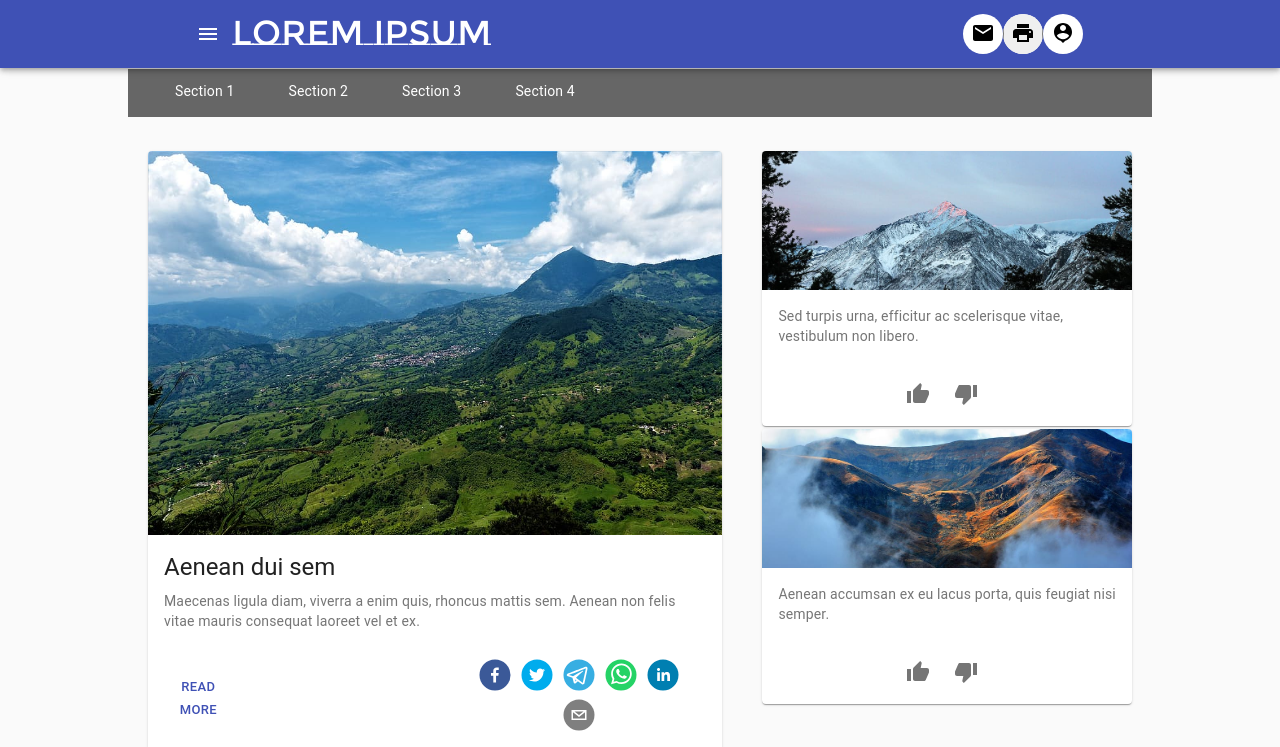
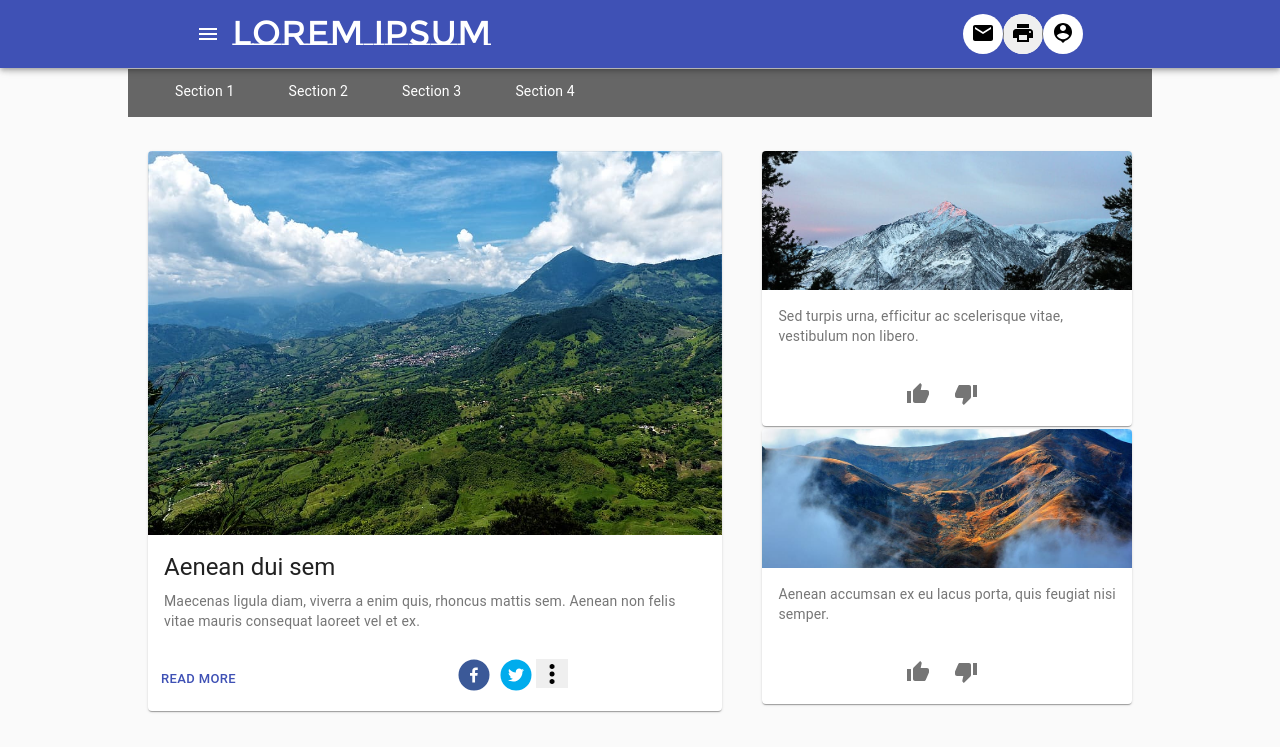
Before and after one commit to CodeRory/news, a React (Create React App) app: page / in a window 1280 px wide. Shown: the top 747 px of the page. Built offline with nearby package versions, Linux system fonts and the light colour scheme.

Commit message:
more changes

```diff
--- a/src/components/Share/Share.css
+++ b/src/components/Share/Share.css
@@ -1,3 +1,19 @@
+
+.mediaContainer {
+
+  display: flex;
+
+
+}
+
+
+#showMoreSocial {
+  padding-top: 4px;
+  width:20px;
+  height:24px;
+
+}
+
 
   .Demo__some-network {
     vertical-align: top;
--- a/src/components/Share/Share.js
+++ b/src/components/Share/Share.js
@@ -23,8 +23,8 @@ import {
   WorkplaceShareButton,
   LineShareButton,
   WeiboShareButton,
-  PocketShareButton,
-  InstapaperShareButton, */
+  PocketShareButton,*/
+  InstapaperShareButton,
   FacebookIcon,
   TwitterIcon,
   LinkedinIcon,
@@ -37,16 +37,83 @@ import {
   TumblrIcon,
   MailruIcon, */
   EmailIcon,
-  /* LivejournalIcon,
+  LivejournalIcon,
   ViberIcon,
   WorkplaceIcon,
   LineIcon,
   PocketIcon,
   InstapaperIcon,
-  WeiboIcon, */
+  WeiboIcon,
 } from 'react-share';
 
-import '../Share/Share.css'
+
+
+import MoreHorizIcon from '@material-ui/icons/MoreHoriz';
+
+
+
+import '../Share/Share.css';
+
+import more from '../Share/more.png';
+
+
+class Foo extends React.Component {
+
+  state = { showing: false };
+
+  render() {
+      const { showing } = this.state;
+      return (
+          <div>
+              <button style={{border: 'none', marginLeft: '-6px'}} onClick={() => this.setState({ showing: !showing })}><img src={more} alt='more' id='showMoreSocial'></img></button>
+              { showing
+                  ? <div><div className="Demo__some-network">
+                  <TelegramShareButton
+                    url={this.shareUrl}
+                    title={this.title}
+                    className="Demo__some-network__share-button"
+                  >
+                    <TelegramIcon size={32} round />
+                  </TelegramShareButton>
+
+                  <div className="Demo__some-network__share-count">&nbsp;</div>
+                </div>
+
+                <div className="Demo__some-network">
+                  <WhatsappShareButton
+                    url={this.shareUrl}
+                    title={this.title}
+                    separator=":: "
+                    className="Demo__some-network__share-button"
+                  >
+                    <WhatsappIcon size={32} round />
+                  </WhatsappShareButton>
+
+                  <div className="Demo__some-network__share-count">&nbsp;</div>
+                </div>
+
+                <div className="Demo__some-network">
+                  <LinkedinShareButton url={this.shareUrl} className="Demo__some-network__share-button">
+                    <LinkedinIcon size={32} round />
+                  </LinkedinShareButton>
+                </div>
+
+                <div className="Demo__some-network">
+                  <EmailShareButton
+                    url={this.shareUrl}
+                    subject={this.title}
+                    body="body"
+                    className="Demo__some-network__share-button"
+                  >
+                    <EmailIcon size={32} round />
+                  </EmailShareButton>
+                </div></div>
+                  : null
+              }
+          </div>
+      )
+  }
+}
 
 
 class Share extends Component {
@@ -55,7 +122,7 @@ class Share extends Component {
     const title = 'GitHub';
 
     return (
-      <div className="Demo__container">
+      <div className="mediaContainer">
         <div className="Demo__some-network">
           <FacebookShareButton
             url={shareUrl}
@@ -79,47 +146,7 @@ class Share extends Component {
           <div className="Demo__some-network__share-count">&nbsp;</div>
         </div>
 
-        <div className="Demo__some-network">
-          <TelegramShareButton
-            url={shareUrl}
-            title={title}
-            className="Demo__some-network__share-button"
-          >
-            <TelegramIcon size={32} round />
-          </TelegramShareButton>
-
-          <div className="Demo__some-network__share-count">&nbsp;</div>
-        </div>
-
-        <div className="Demo__some-network">
-          <WhatsappShareButton
-            url={shareUrl}
-            title={title}
-            separator=":: "
-            className="Demo__some-network__share-button"
-          >
-            <WhatsappIcon size={32} round />
-          </WhatsappShareButton>
-
-          <div className="Demo__some-network__share-count">&nbsp;</div>
-        </div>
-
-        <div className="Demo__some-network">
-          <LinkedinShareButton url={shareUrl} className="Demo__some-network__share-button">
-            <LinkedinIcon size={32} round />
-          </LinkedinShareButton>
-        </div>
-
-        <div className="Demo__some-network">
-          <EmailShareButton
-            url={shareUrl}
-            subject={title}
-            body="body"
-            className="Demo__some-network__share-button"
-          >
-            <EmailIcon size={32} round />
-          </EmailShareButton>
-        </div>
+        <Foo className="Demo__some-network__share-button"/>
       </div>
     );
   }
```
Also changed, not shown: src/components/Share/more.png (added).
